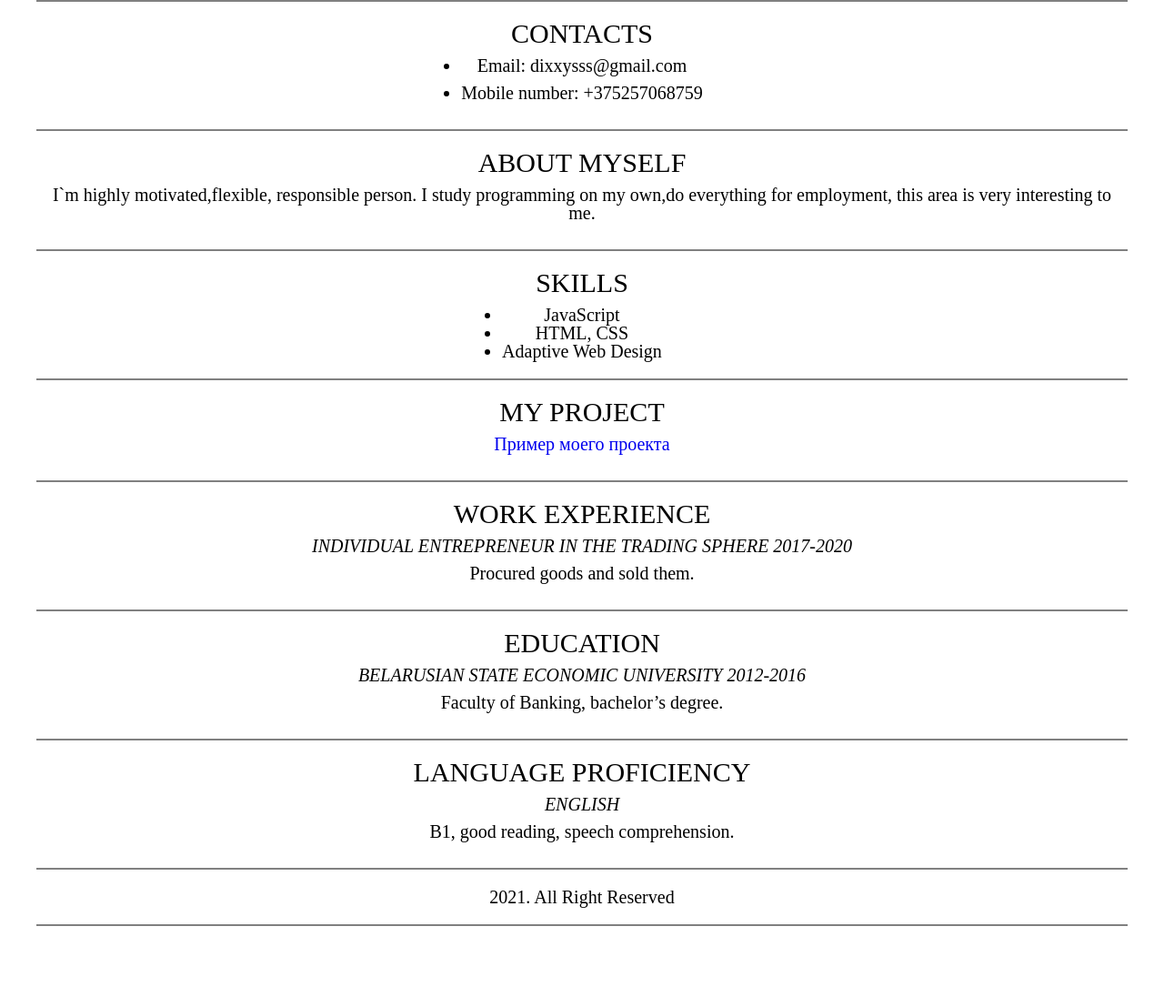
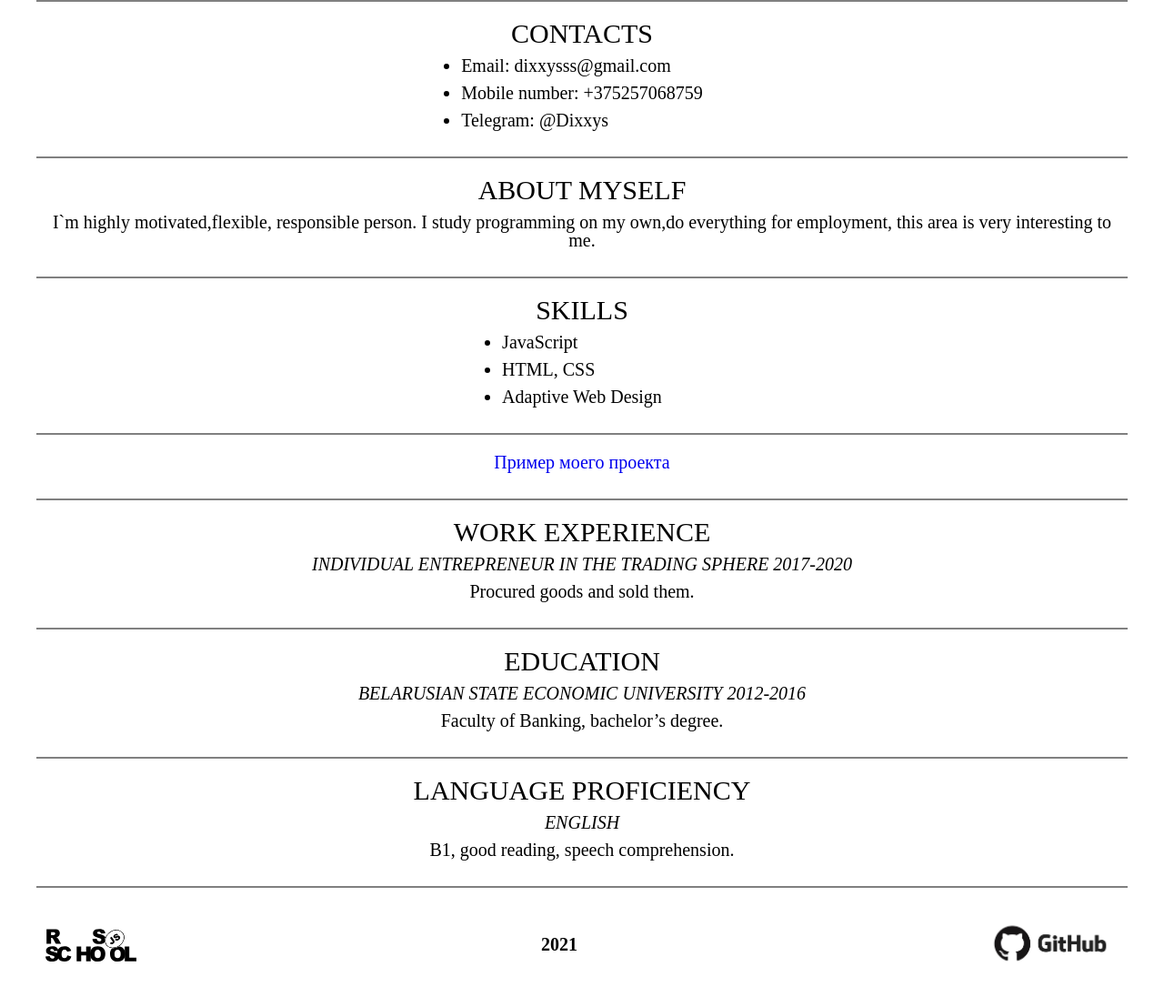
Before and after one commit to DixCode/rsschool-cv, a plain HTML site: page index.html in a window 1280 px wide. Shown: the part 540-1636 px from the top of the page at 91% size. Before the commit the page ends 1558 px from the top, so only its background shows below. Drawn offline with Linux system fonts and the light colour scheme.

Commit message:
docs: update footer

```diff
--- a/css/index.css
+++ b/css/index.css
@@ -122,6 +122,9 @@ h1, h2, h3, h4, h5, h6 {
 }
 .main {}
 .info {}
+.info__title{
+	display: none;
+}
 .info__contacts {
 	text-align: center;
 }
@@ -137,8 +140,12 @@ h1, h2, h3, h4, h5, h6 {
 	display: inline-block;
 	margin: 0 auto;
 }
+.contacts__text ul{
+	display: inline-block;
+}
 .contacts__text li{
 	margin: 0 0 10px 0;
+	text-align: left;
 
 }
 .info__about {}
@@ -151,6 +158,10 @@ h1, h2, h3, h4, h5, h6 {
 .skills__text {
 	display: inline-block;
 	margin: 0 auto;
+}
+.skills__text li{
+	margin: 0 0 10px 0;
+	text-align: left;
 }
 .info__projects {}
 .info__title {}
@@ -185,9 +196,21 @@ h1, h2, h3, h4, h5, h6 {
 }
 
 .footer {
-
+border-bottom: none;
 }
-.footer__text {
+.footer__row{
+	display: flex;
+	align-items: center;
+	justify-content: space-between;
+}
+.footer__year {
 	font-size: 20px;
-	text-align: center;
+	font-weight: 700;
 }
+.footer__rs {}
+.footer__rs img{
+	width: 100px;
+}
+.footer__git img{
+	width: 150px;
+}
--- a/index.html
+++ b/index.html
@@ -1,8 +1,9 @@
+<!DOCTYPE html>
 <html lang="ru">
 <head>
 	<title>CV</title>
 	<meta http-equiv="content-type" content="text/html;charset=UTF-8">
-	<meta name="viewport" content="width=device-width, initial-scale=1.0, maximum-scale=1.0, user scalable=0">
+	<meta name="viewport" content="width=device-width">
 	<link rel="stylesheet" href="css/index.css">
 </head>
 <body>
@@ -25,20 +26,22 @@
 			</header>
 			<main class="main">
 				<article class="info ">
+					<h2 class="info__title">Общая информация</h2>
 					<section class="info__contacts basic">
 						<div class="contacts__title title">
 							<h2>CONTACTS</h2>
 						</div>
-						<span class="contacts__text basicText">
+						<div class="contacts__text basicText">
 
-								<ul>
-									<li>Email: dixxysss@gmail.com</li>
-									<li>Mobile number: +375257068759</li>
-								</ul>
+							<ul>
+								<li>Email: dixxysss@gmail.com</li>
+								<li>Mobile number: +375257068759</li>
+								<li>Telegram: @Dixxys</li>
+							</ul>
 
 
 
-						</span>
+						</div>
 					</section>
 					<section class="info__about basic">
 						<div class="about__title title">
@@ -50,13 +53,13 @@
 						<div class="skills__title title">
 							<h2>SKILLS</h2>
 						</div>
-						<span class="skills__text basicText">
+						<div class="skills__text basicText">
 							<ul>
 								<li>JavaScript</li>
 								<li>HTML, CSS</li>
 								<li>Adaptive Web Design</li>
 							</ul>
-						</span>
+						</div>
 					</section>
 					<section class="info__projects basic">
 						<div class="info__title title">
@@ -96,7 +99,22 @@
 				</article>
 			</main>
 			<footer class="footer basic">
-				<div class="footer__text">2021. All Right Reserved</div>
+				<div class="footer__row">
+
+					<div class="footer__rs">
+						<a href="https://rs.school/js/">
+							<img src="img/rs_school_js.svg" alt="лого курса">
+						</a>
+					</div>
+					<div class="footer__year">2021</div>
+					<div class="footer__git">
+						<a href="https://github.com/DixCode">
+							<img src="img/git.jpg" alt="ссылка на гитхаб">
+						</a>
+					</div>
+
+				</div>
+
 			</footer>
 		</div>
 
```
Also changed, not shown: img/git.jpg (added), img/rs_school_js.svg (added).
